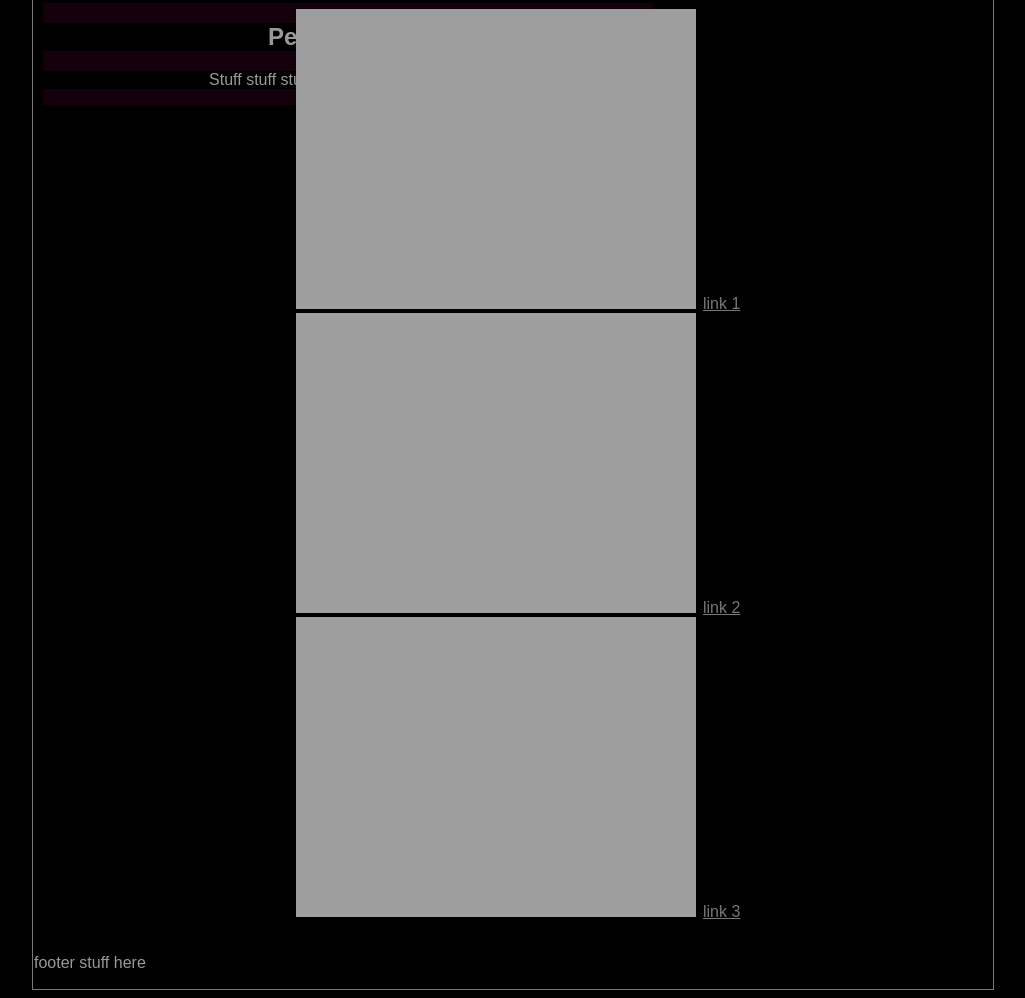
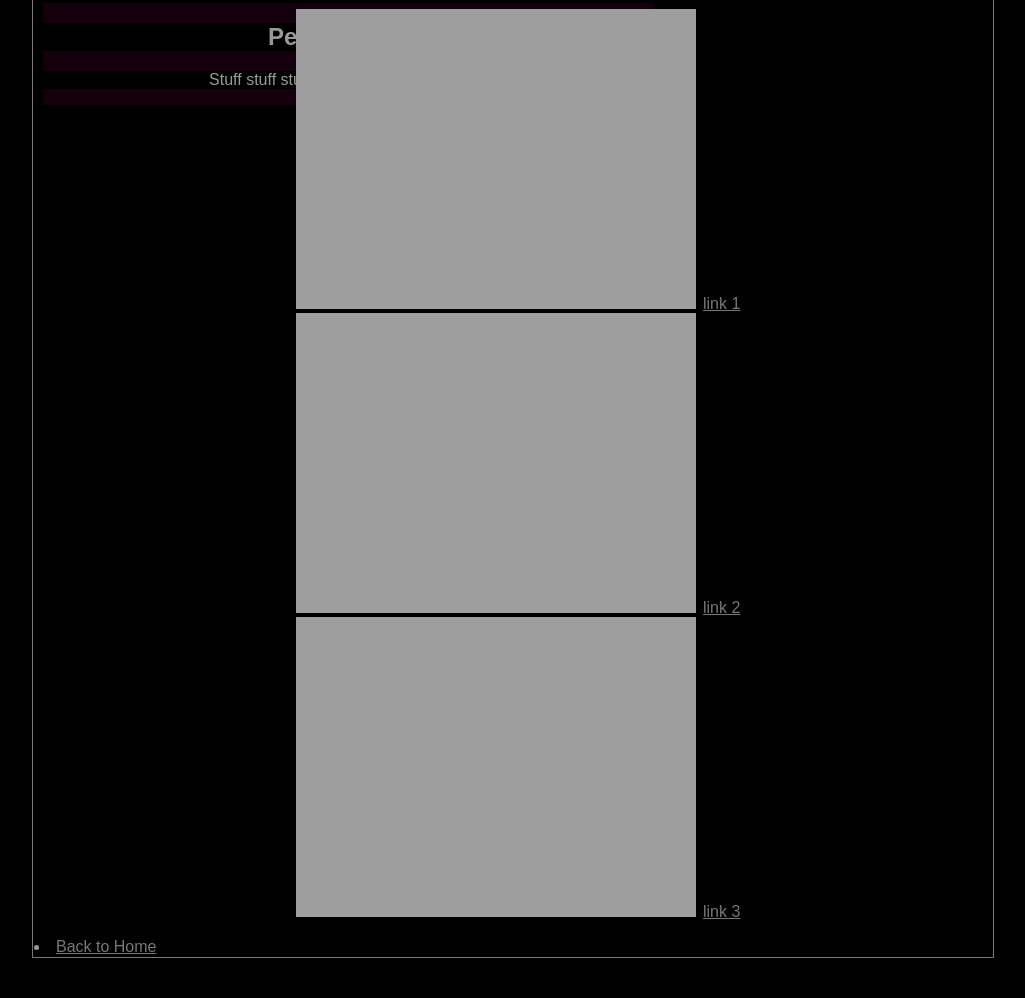
Before and after one commit to leonarc3/2-27_Layout, a plain HTML site: page performances.html in a window 1280 px wide. Shown: the part 178-1176 px from the top of the page, without its empty margins (127-1152 px from the left). After the commit the page ends 1144 px from the top, so only its background shows below. Drawn offline with Linux system fonts and the light colour scheme.

Commit message:
Update performances.html

```diff
--- a/performances.html
+++ b/performances.html
@@ -39,7 +39,7 @@
         </ul>
     </aside>
     <footer>
-        <p>footer stuff here</p>
+        <li><a href="index">Back to Home</a></li>
     </footer>
 </div>
 </body>
```
